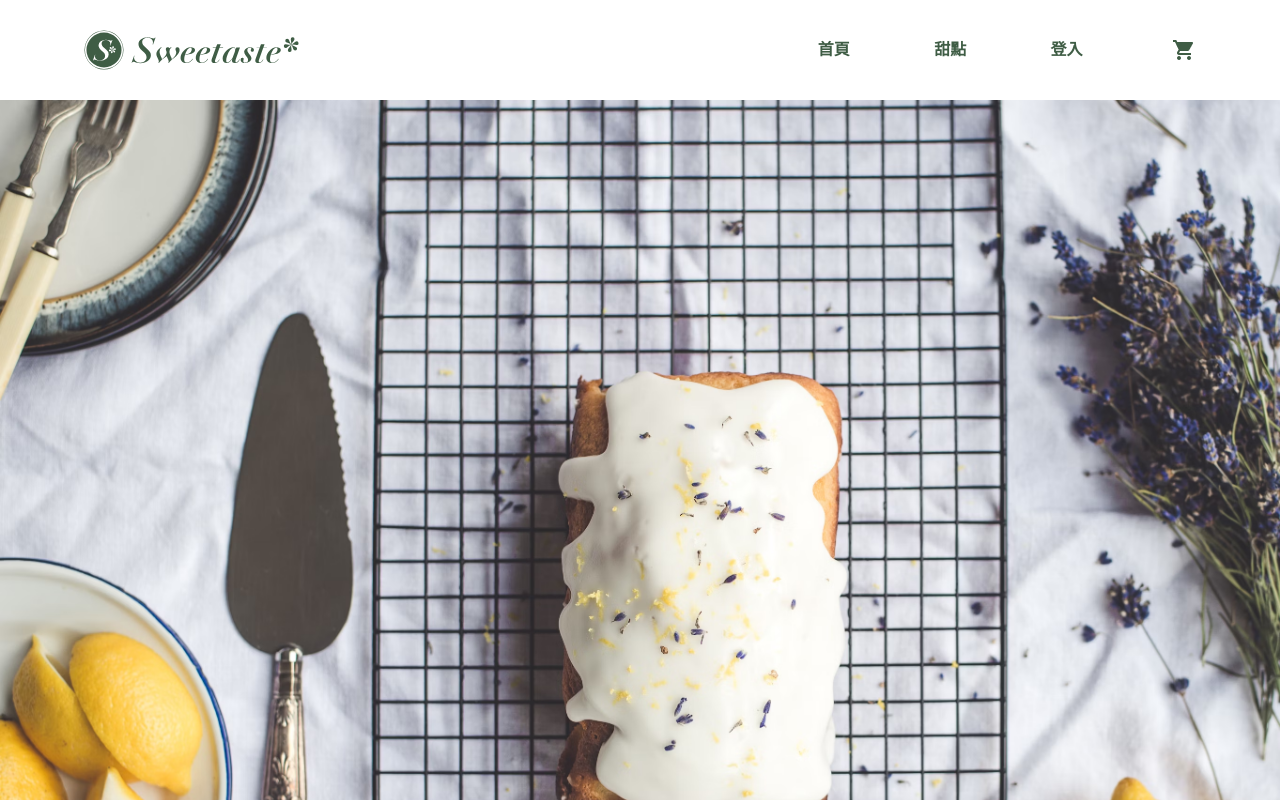
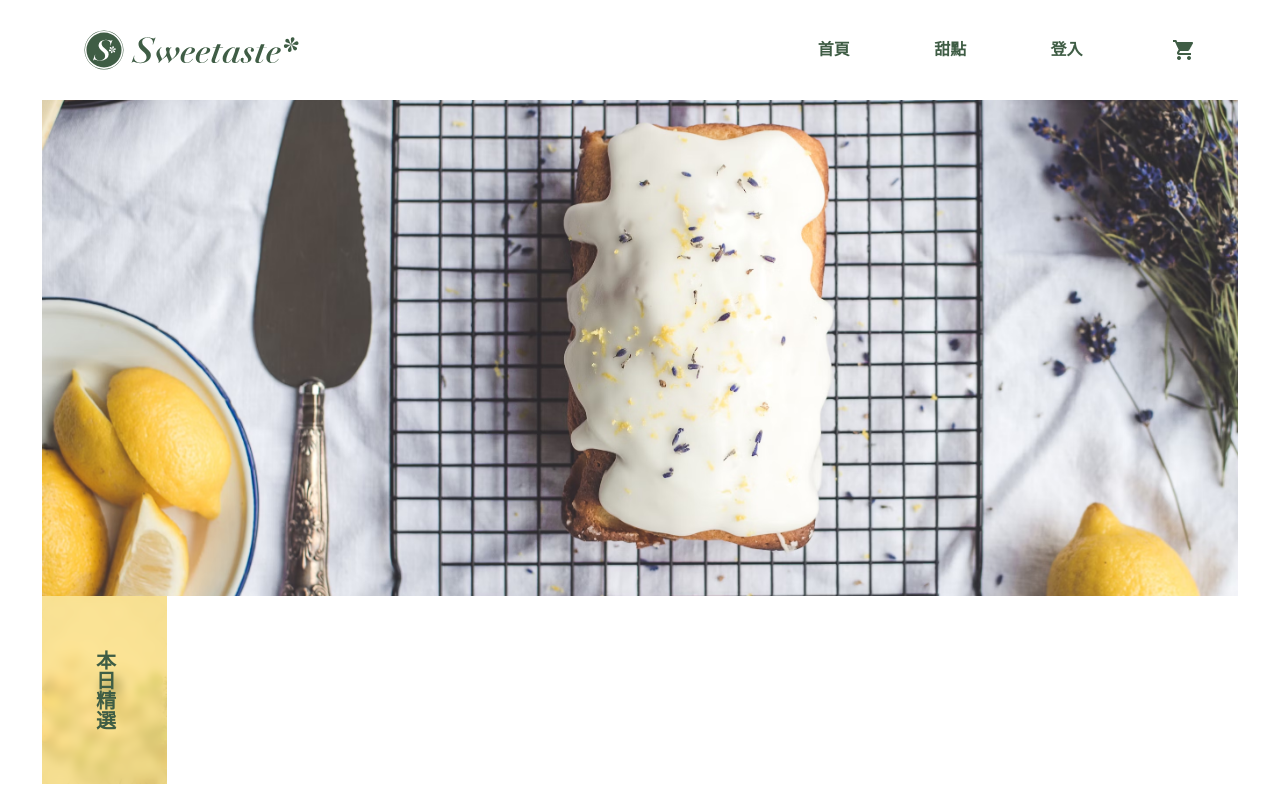
Before and after one commit to Lin4611/sweet-taste, a React (Vite) app: page / in a window 1280 px wide. Shown: the top 800 px of the page. Built offline with nearby package versions, Linux system fonts and the light colour scheme.

Commit message:
style: 調整HomePage banner樣式

```diff
--- a/src/pages/HomePage.tsx
+++ b/src/pages/HomePage.tsx
@@ -6,8 +6,8 @@ import today from '../assets/img/today.avif'
 const HomePage:FC = ()=>{
     return(
         <>
-            <main className="w-full">
-                <img src={banner} alt="" className="w-full h-auto object-cover" />
+            <main className="w-full mx-auto lg:px-[42px]">
+                <img src={banner} alt="" className="w-full h-auto object-cover lg:h-[496px]" />
                 <section className="w-full flex">
                     <section className="w-[125px] h-auto overflow-hidden relative ">
                         <img src={today} alt="" className="w-full h-full object-cover" />
```
